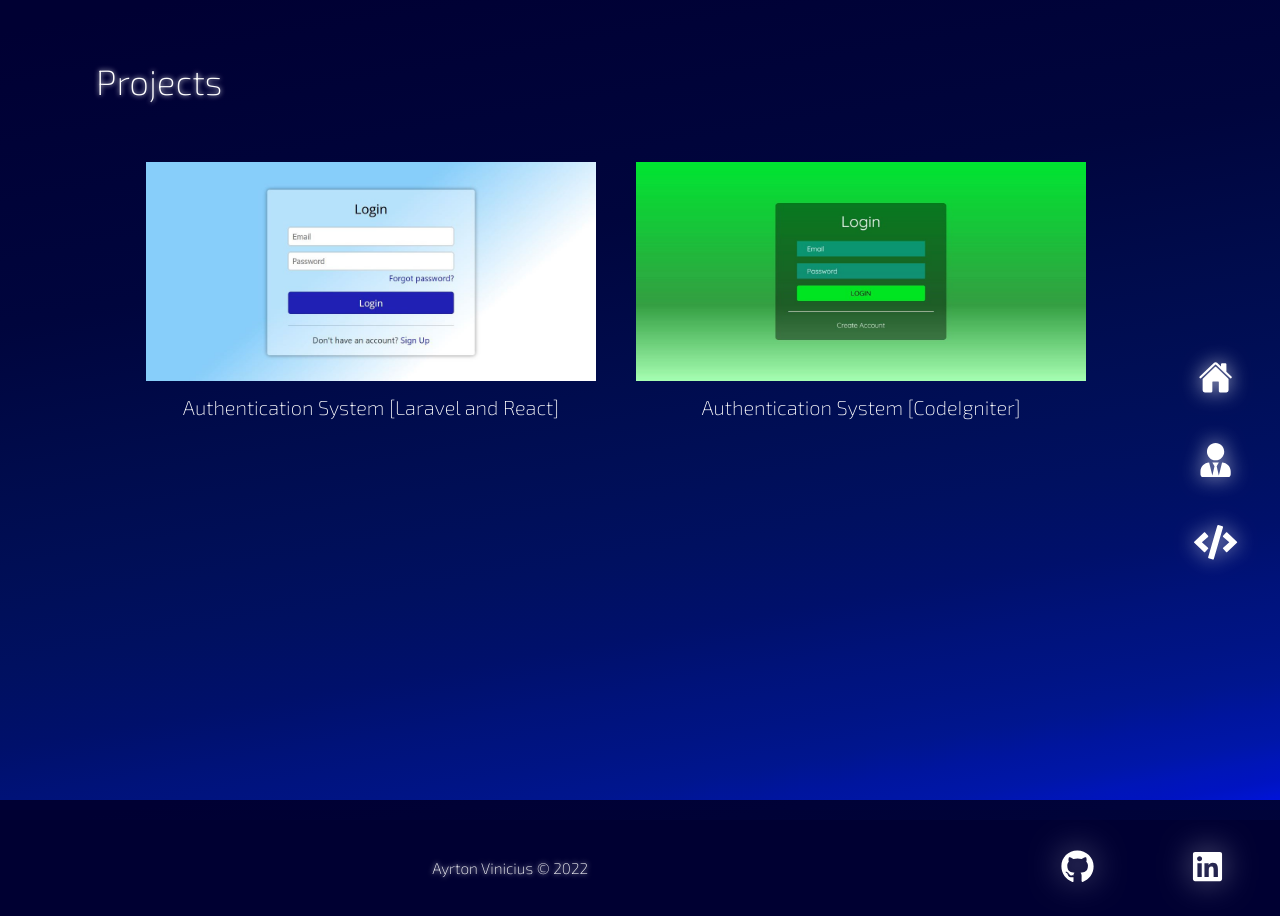
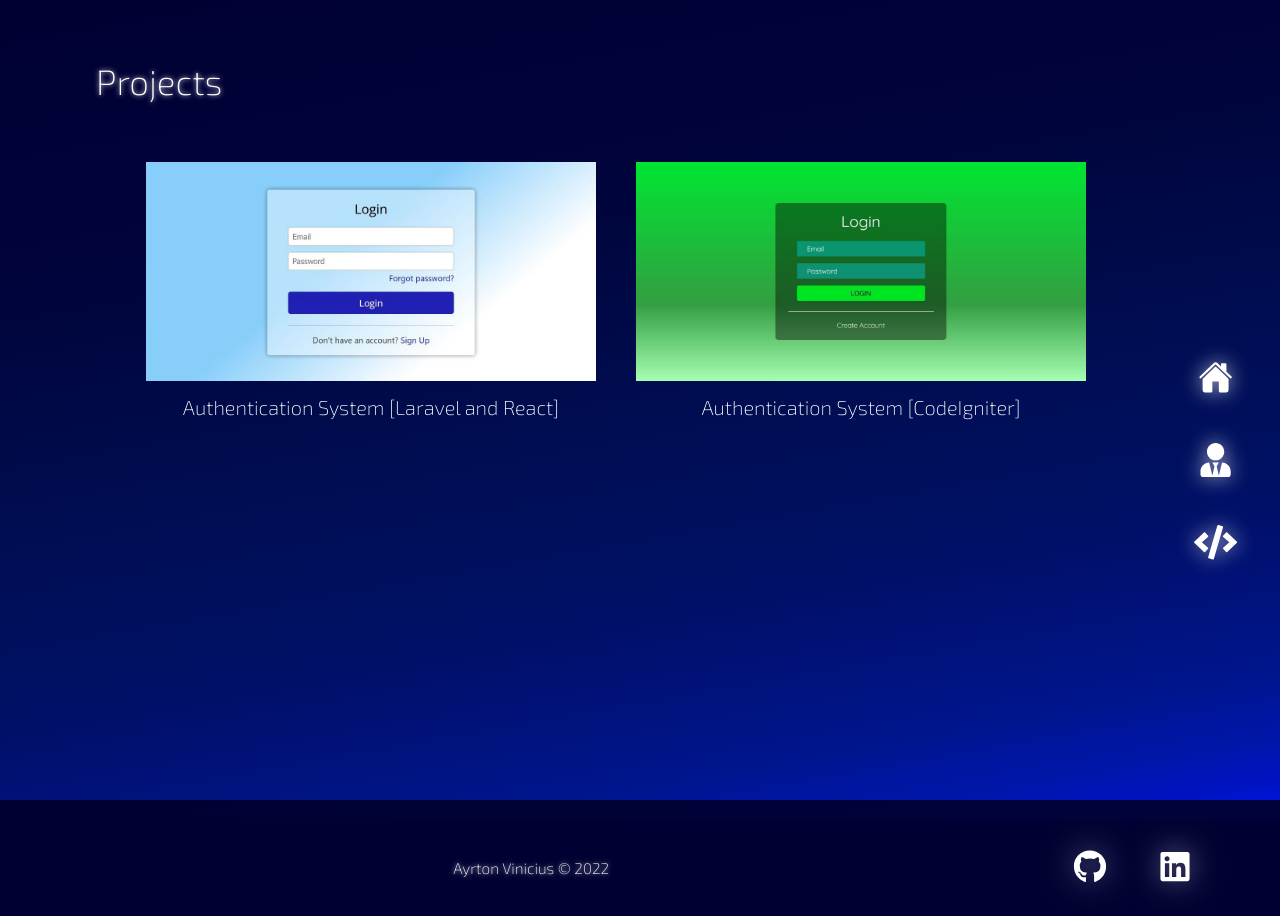
Before and after one commit to ayrtton/portfolio, a React (Create React App) app: page /projects in a window 1280 px wide. Built offline with nearby package versions, Linux system fonts and the light colour scheme.

Commit message:
Fix icons alignment

```diff
--- a/src/components/Footer.module.css
+++ b/src/components/Footer.module.css
@@ -5,6 +5,7 @@
     display: flex;
     align-items: center;
     justify-content: center;
+    gap: 2%;
     position: absolute;
     z-index: 2;
     text-shadow: 0 0 0.4vw white;
@@ -17,12 +18,13 @@
 }
 
 .social {
-    margin-left: 45px;
+    width: 15%;
     display: flex;
-    gap: 3.5vw;
+    justify-content: space-evenly;
 }
 
 .icon {
+    width: 5vw;
     font-size: 2.6vw;
     filter: drop-shadow(0 0 1.2vw rgba(255, 255, 255, 0.5));
 }
```
